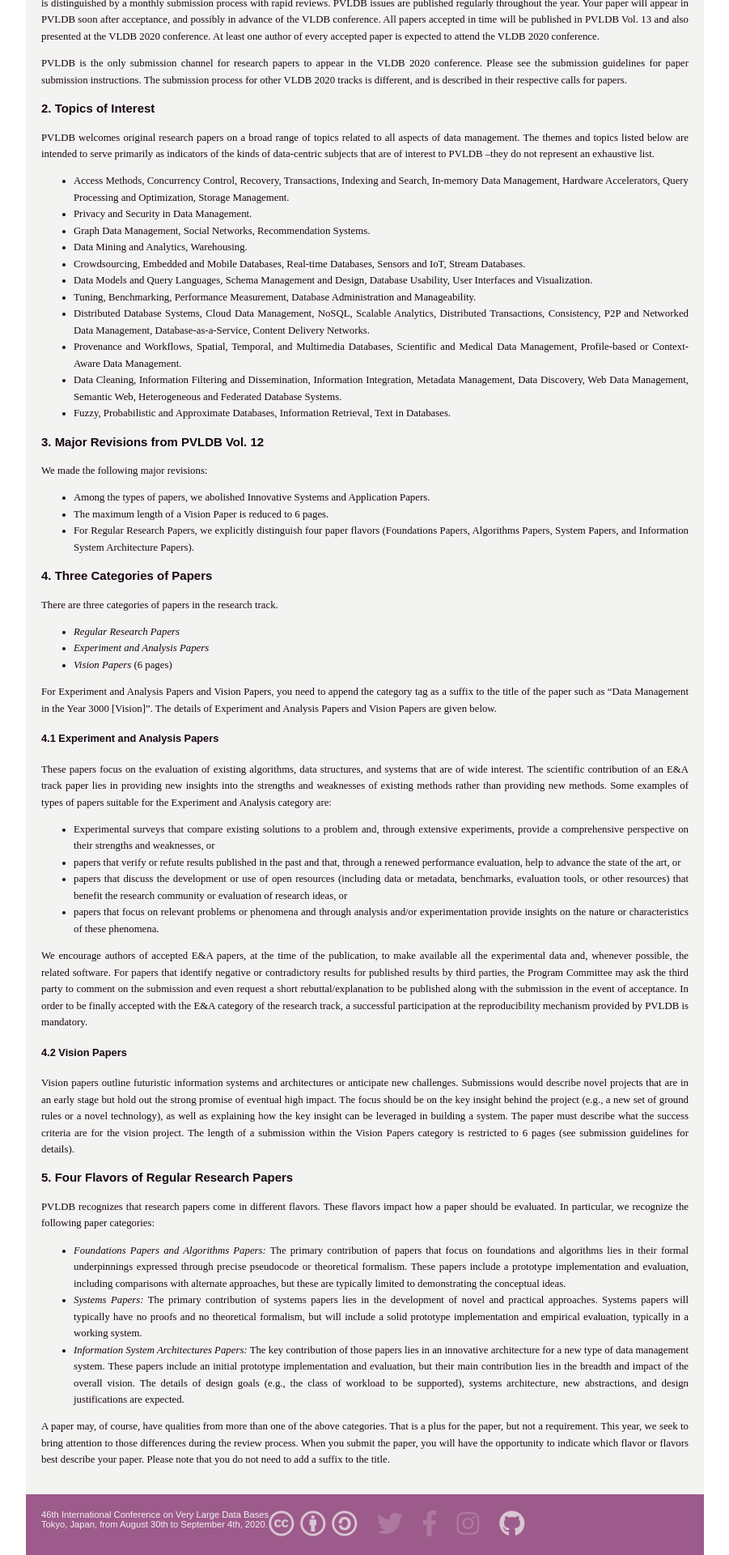
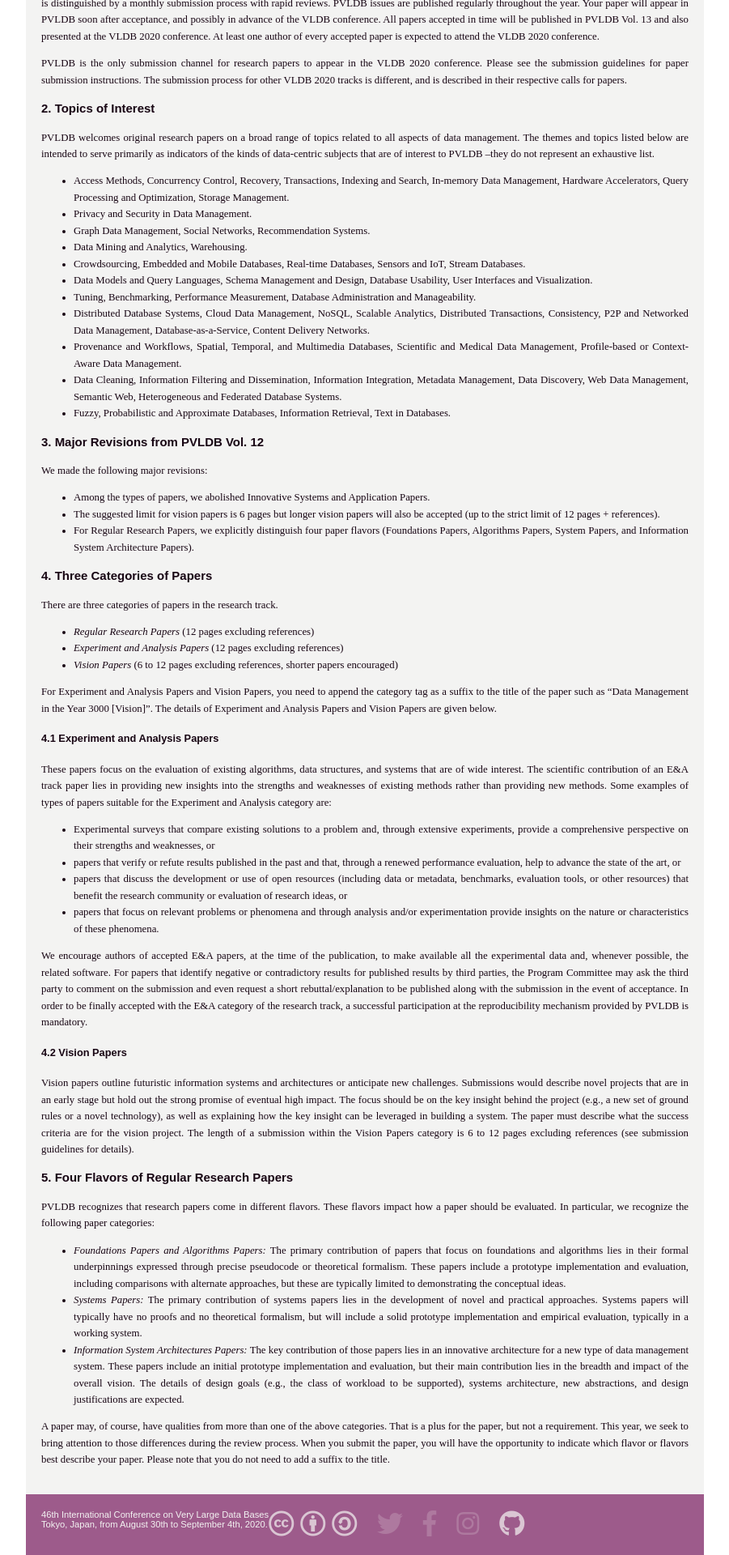
Before and after one commit to VLDB2020/developer-preview, a Jekyll site: the page built from research-track.md, in a window 1280 px wide. Shown: the part 2646-4566 px from the top of the page at 81% size, without its empty margins (189-1090 px from the left). Built offline with Jekyll 4.4.1, drawn with Linux system fonts in a browser that asks for light colours; nearby versions of some CDN libraries; some web fonts are replaced; comment, search, counter and statistics services are not loaded.

Commit message:
update page limit

```diff
--- a/research-track.md
+++ b/research-track.md
@@ -37,16 +37,16 @@ PVLDB welcomes original research papers on a broad range of topics related to al
 We made the following major revisions:
 
 * Among the types of papers, we abolished Innovative Systems and Application Papers.
-* The maximum length of a Vision Paper is reduced to 6 pages.
+* The suggested limit for vision papers is 6 pages but longer vision papers will also be accepted (up to the strict limit of 12 pages + references).
 * For Regular Research Papers, we explicitly distinguish four paper flavors (Foundations Papers, Algorithms Papers, System Papers, and Information System Architecture Papers).
 
 ### 4. Three Categories of Papers
 
 There are three categories of papers in the research track.
 
-* ***Regular Research Papers***
-* ***Experiment and Analysis Papers***
-* ***Vision Papers*** (6 pages)
+* ***Regular Research Papers*** (12 pages excluding references)
+* ***Experiment and Analysis Papers*** (12 pages excluding references)
+* ***Vision Papers*** (6 to 12 pages excluding references, shorter papers encouraged)
 
 For Experiment and Analysis Papers and Vision Papers, you need to append the category tag as a suffix to the title of the paper such as “Data Management in the Year 3000 [Vision]”. The details of Experiment and Analysis Papers and Vision Papers are given below.
 
@@ -63,7 +63,7 @@ We encourage authors of accepted E&A papers, at the time of the publication, to
 
 #### 4.2 Vision Papers
 
-Vision papers outline futuristic information systems and architectures or anticipate new challenges. Submissions would describe novel projects that are in an early stage but hold out the strong promise of eventual high impact. The focus should be on the key insight behind the project (e.g., a new set of ground rules or a novel technology), as well as explaining how the key insight can be leveraged in building a system. The paper must describe what the success criteria are for the vision project. The length of a submission within the Vision Papers category is restricted to 6 pages (see submission guidelines for details).
+Vision papers outline futuristic information systems and architectures or anticipate new challenges. Submissions would describe novel projects that are in an early stage but hold out the strong promise of eventual high impact. The focus should be on the key insight behind the project (e.g., a new set of ground rules or a novel technology), as well as explaining how the key insight can be leveraged in building a system. The paper must describe what the success criteria are for the vision project. The length of a submission within the Vision Papers category is 6 to 12 pages excluding references (see submission guidelines for details).
 
 ### 5. Four Flavors of Regular Research Papers
 
```
